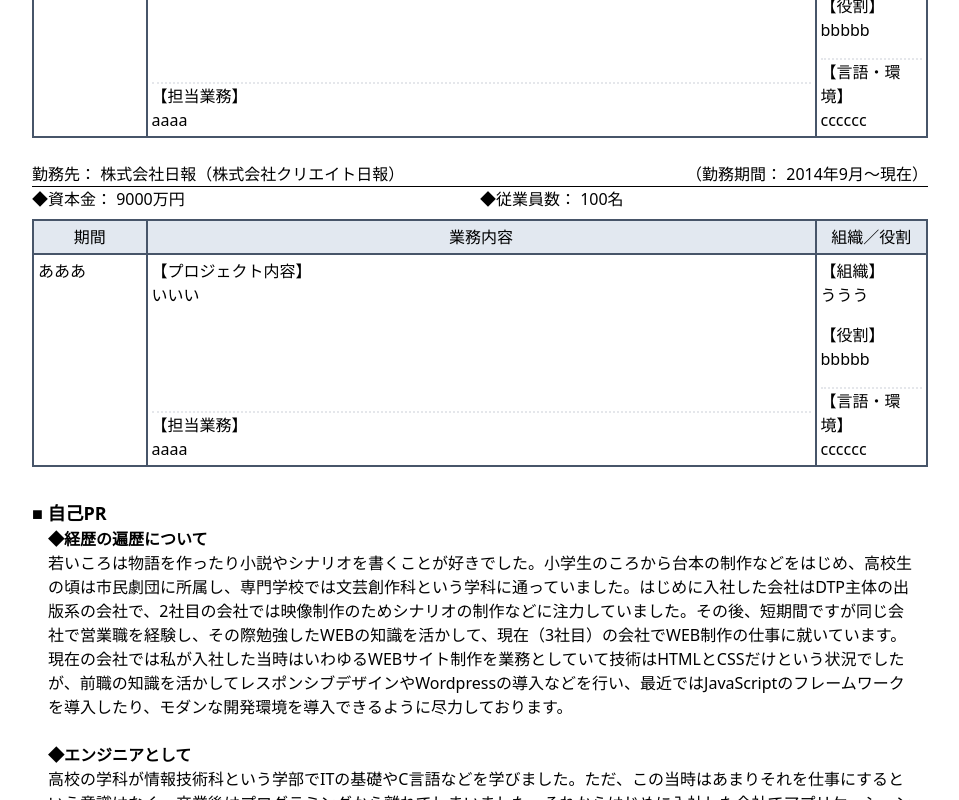
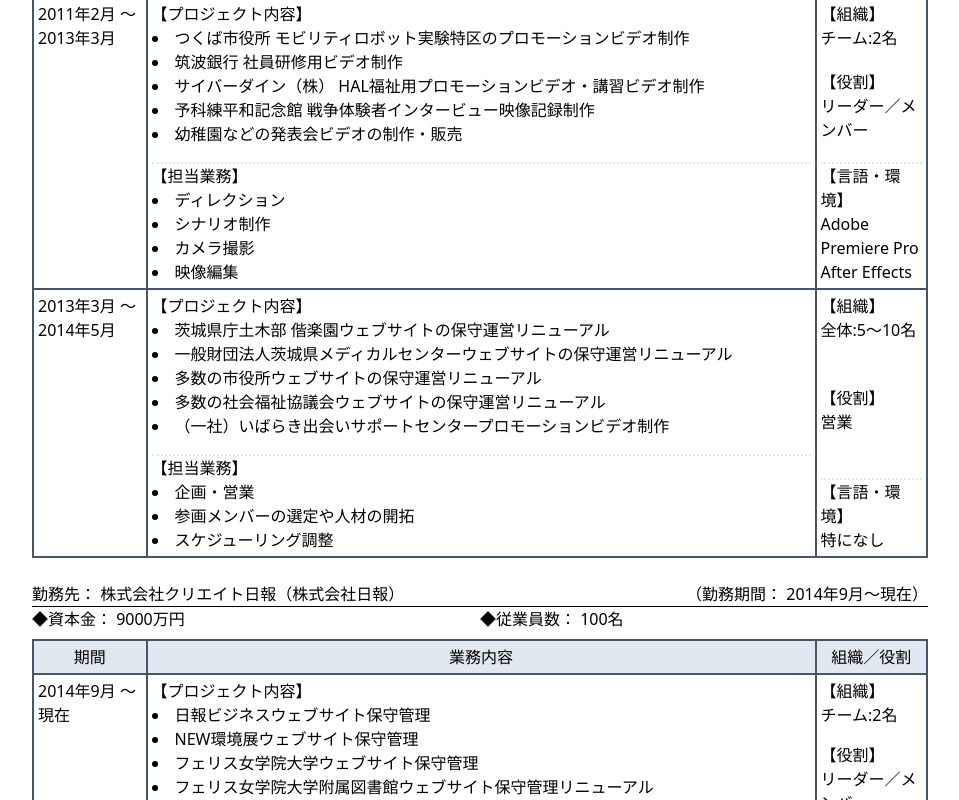
Before and after one commit to shu-saginoya/curriculum-vitae, a Vue app: page / in a window 1280 px wide. Shown: the part 1780-2580 px from the top of the page, without its empty margins (160-1119 px from the left). Built offline with nearby package versions, Linux system fonts and the light colour scheme.

Commit message:
Update - SectionCareer

```diff
--- a/src/components/contents/SectionCareer.vue
+++ b/src/components/contents/SectionCareer.vue
@@ -12,12 +12,12 @@ const careers = [
     employees: 10,
     items: [
       {
-        period: 'あああ',
-        job: 'aaaa',
-        contents: 'いいい',
-        organization: 'ううう',
-        role: 'bbbbb',
-        env: 'cccccc'
+        period: ['2007年4月', '2009年3月'],
+        contents: ['教科書など出版物の版組', 'WEBサイトの修正'],
+        job: ['DTP業務', 'HTML/CSSのコーディング'],
+        organization: 'チーム:10名',
+        role: 'メンバー',
+        env: ['Adobe InDesign', 'Photoshop', 'Illustrator']
       }
     ]
   },
@@ -28,28 +28,58 @@ const careers = [
     employees: 15,
     items: [
       {
-        period: 'あああ',
-        job: 'aaaa',
-        contents: 'いいい',
-        organization: 'ううう',
-        role: 'bbbbb',
-        env: 'cccccc'
+        period: ['2011年2月', '2013年3月'],
+        contents: [
+          'つくば市役所 モビリティロボット実験特区のプロモーションビデオ制作',
+          '筑波銀行 社員研修用ビデオ制作',
+          'サイバーダイン（株） HAL福祉用プロモーションビデオ・講習ビデオ制作',
+          '予科練平和記念館 戦争体験者インタービュー映像記録制作',
+          '幼稚園などの発表会ビデオの制作・販売'
+        ],
+        job: ['ディレクション', 'シナリオ制作', 'カメラ撮影', '映像編集'],
+        organization: 'チーム:2名',
+        role: 'リーダー／メンバー',
+        env: ['Adobe Premiere Pro', 'After Effects']
+      },
+      {
+        period: ['2013年3月', '2014年5月'],
+        contents: [
+          '茨城県庁土木部 偕楽園ウェブサイトの保守運営リニューアル',
+          '一般財団法人茨城県メディカルセンターウェブサイトの保守運営リニューアル',
+          '多数の市役所ウェブサイトの保守運営リニューアル',
+          '多数の社会福祉協議会ウェブサイトの保守運営リニューアル',
+          '（一社）いばらき出会いサポートセンタープロモーションビデオ制作'
+        ],
+        job: ['企画・営業', '参画メンバーの選定や人材の開拓', 'スケジューリング調整'],
+        organization: '全体:5～10名',
+        role: '営業',
+        env: ['特になし']
       }
     ]
   },
   {
-    name: '株式会社日報（株式会社クリエイト日報）',
+    name: '株式会社クリエイト日報（株式会社日報）',
     period: ['2014年9月', '現在'],
     capital: '9000万円',
     employees: 100,
     items: [
       {
-        period: 'あああ',
-        job: 'aaaa',
-        contents: 'いいい',
-        organization: 'ううう',
-        role: 'bbbbb',
-        env: 'cccccc'
+        period: ['2014年9月', '現在'],
+        contents: [
+          '日報ビジネスウェブサイト保守管理',
+          'NEW環境展ウェブサイト保守管理',
+          'フェリス女学院大学ウェブサイト保守管理',
+          'フェリス女学院大学附属図書館ウェブサイト保守管理リニューアル'
+        ],
+        job: [
+          '要件定義/基本設計/実装/運用保守',
+          '画面デザイン作成',
+          'ビルド/デプロイ/環境構築',
+          '顧客折衝/資料作成'
+        ],
+        organization: 'チーム:2名',
+        role: 'リーダー／メンバー',
+        env: ['HTML', 'CSS', 'JavaScript', 'TypeScript', 'PHP', 'Python', 'Vue.js', 'Nuxt']
       }
     ]
   }
@@ -70,74 +100,4 @@ const careers = [
       ></BlockCareer>
     </div>
   </MainSection>
-  <!--     <section class="bl_card">
-      <h3>／東京都品川区</h3>
-      <p>期間：～</p>
-      <h4>概要</h4>
-      <ul>
-        <li>教科書や教育関連の書籍のDTPやイラスト制作</li>
-        <li>また、WEBサイトの更新作業も</li>
-      </ul>
-    </section>
-
-    <section class="bl_card">
-      <h3>フリーター</h3>
-      <p>期間：2009年4月～2011年1月</p>
-      <h4>概要</h4>
-      <ul>
-        <li>飲食店のアルバイト・染料工場の派遣社員など</li>
-        <li>アルバイトでの人脈により、飲食店のWEBサイト・名刺デザイン・POPやメニューなどの制作</li>
-      </ul>
-    </section>
-
-    <section class="bl_card">
-      <h3>株式会社ヘレナメディアリサーチ／茨城県土浦市</h3>
-      <p>期間：2011年2月～2014年5月</p>
-      <h4>映像制作部概要</h4>
-      <p>期間：はじめの3年間</p>
-      <ul>
-        <li>官庁・地方自治体・企業などのプロモーションビデオなど制作</li>
-        <li>幼稚園などの発表会ビデオの制作・販売</li>
-      </ul>
-      <h4>映像制作の主な実績</h4>
-      <ul>
-        <li>つくばモビリティロボット実験特区PV／つくば市役所産業政策課</li>
-        <li>社員研修用ビデオ／筑波銀行</li>
-        <li>HAL福祉用PV・使用講習ビデオなど／サイバーダイン（株）</li>
-        <li>学術情報メディアセンターPV／筑波大学</li>
-        <li>（一社）いばらき出会いサポートセンターPVおよび利用案内ビデオ</li>
-        <li>戦争体験者インタービュー映像記録／予科練平和記念館</li>
-        <li>衆議院議員選挙投票促進CM／茨城県市町村課</li>
-      </ul>
-      <h4>営業企画部概要</h4>
-      <p>期間：3年目より異動・約1年半ほど</p>
-      <ul>
-        <li>WEB・印刷物・映像制作についての営業・企画</li>
-      </ul>
-      <h4>営業企画の主な実績</h4>
-      <ul>
-        <li>偕楽園ウェブサイト／茨城県庁土木部</li>
-        <li>一般財団法人茨城県メディカルセンターウェブサイト</li>
-        <li>市役所ウェブサイト</li>
-        <li>社会福祉協議会ウェブサイト</li>
-      </ul>
-    </section>
-
-    <section class="bl_card">
-      <h3>株式会社クリエイト日報／東京都千代田区</h3>
-      <p>期間：2014年9月～現在</p>
-      <h4>概要</h4>
-      <ul>
-        <li>包装業界・環境業界の出版社である自社サイトの保守管理</li>
-        <li>自社主催の展示会サイトの保守管理</li>
-        <li>業務委託での制作や保守管理</li>
-      </ul>
-      <h4>実績</h4>
-      <ul>
-        <li>日報インターネット／日報ビジネス</li>
-        <li>NEW環境展ウェブサイト／日報ビジネス</li>
-        <li>フェリス女学院大学や附属図書館などの関連ウェブサイト</li>
-        <li>スコットプランニングウェブサイト</li>
-      </ul>
-    </section> -->
 </template>
--- a/src/components/elements/BlockTableCareer.vue
+++ b/src/components/elements/BlockTableCareer.vue
@@ -1,13 +1,14 @@
 <script setup lang="ts">
+type Item = {
+  period: string[]
+  contents: string[]
+  job: string[]
+  organization: string
+  role: string
+  env: string[]
+}
 defineProps<{
-  items: {
-    period: string
-    contents: string
-    job: string
-    organization: string
-    role: string
-    env: string
-  }[]
+  items: Item[]
 }>()
 const headers = ['期間', '業務内容', '組織／役割']
 </script>
@@ -24,29 +25,33 @@ const headers = ['期間', '業務内容', '組織／役割']
       :key="index"
       class="grid grid-cols-8 divide-x-2 divide-slate-600"
     >
-      <div class="p-1">{{ item.period }}</div>
+      <div class="p-1">{{ item.period[0] }} ～ {{ item.period[1] }}</div>
       <div class="p-1 col-span-6 flex flex-col justify-between gap-4">
         <div>
           <p>【プロジェクト内容】</p>
-          {{ item.contents }}
+          <ul class="list-disc list-inside">
+            <li v-for="(cItem, cIndex) in item.contents" :key="cIndex">{{ cItem }}</li>
+          </ul>
         </div>
         <div class="border-t-2 border-dotted">
           <p>【担当業務】</p>
-          {{ item.job }}
+          <ul class="list-disc list-inside">
+            <li v-for="(jItem, jIndex) in item.job" :key="jIndex">{{ jItem }}</li>
+          </ul>
         </div>
       </div>
       <div class="p-1 flex flex-col justify-between gap-4">
         <div>
           <p>【組織】</p>
-          {{ item.organization }}
+          <p>{{ item.organization }}</p>
         </div>
         <div>
           <p>【役割】</p>
-          {{ item.role }}
+          <p>{{ item.role }}</p>
         </div>
         <div class="border-t-2 border-dotted">
           <p>【言語・環境】</p>
-          {{ item.env }}
+          <p v-for="(eItem, eIndex) in item.env" :key="eIndex">{{ eItem }}</p>
         </div>
       </div>
     </li>
```
Also changed, not shown: src/components/elements/BlockCareer.vue (+5 -2 lines).
